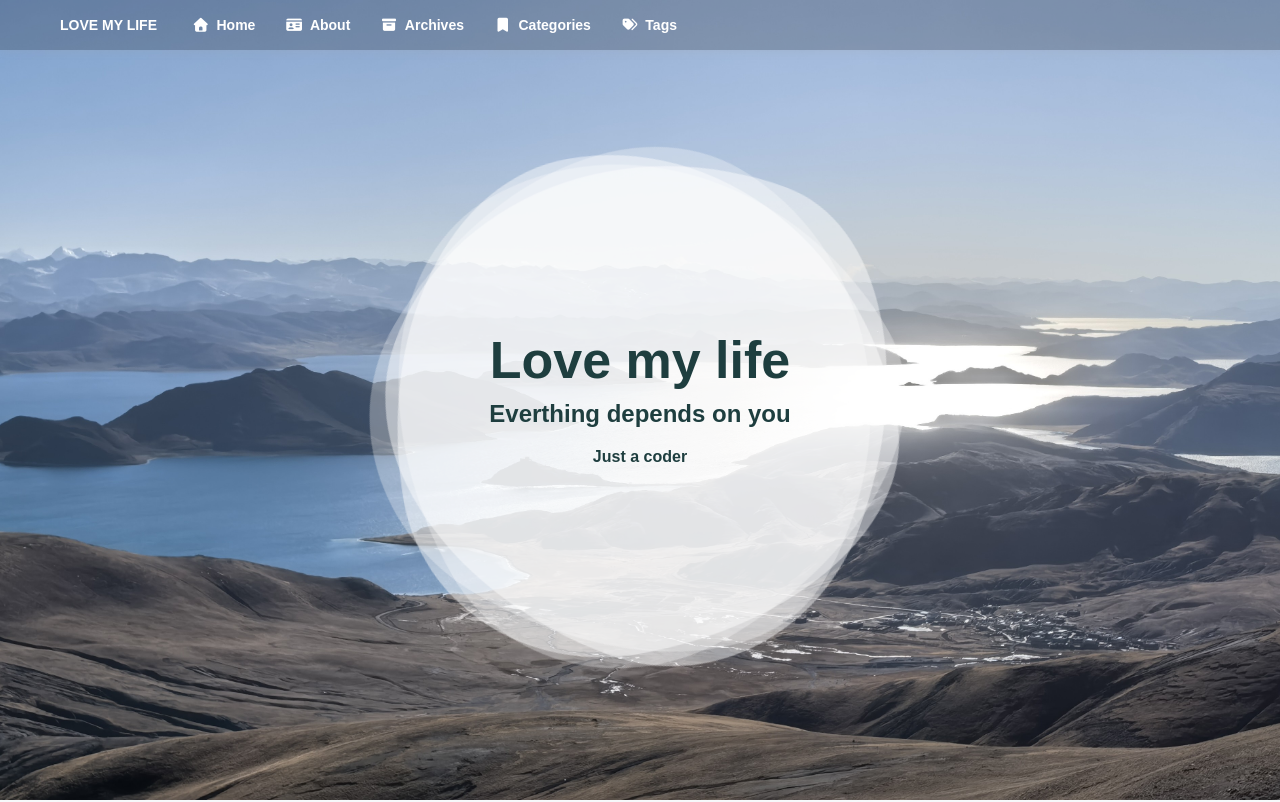
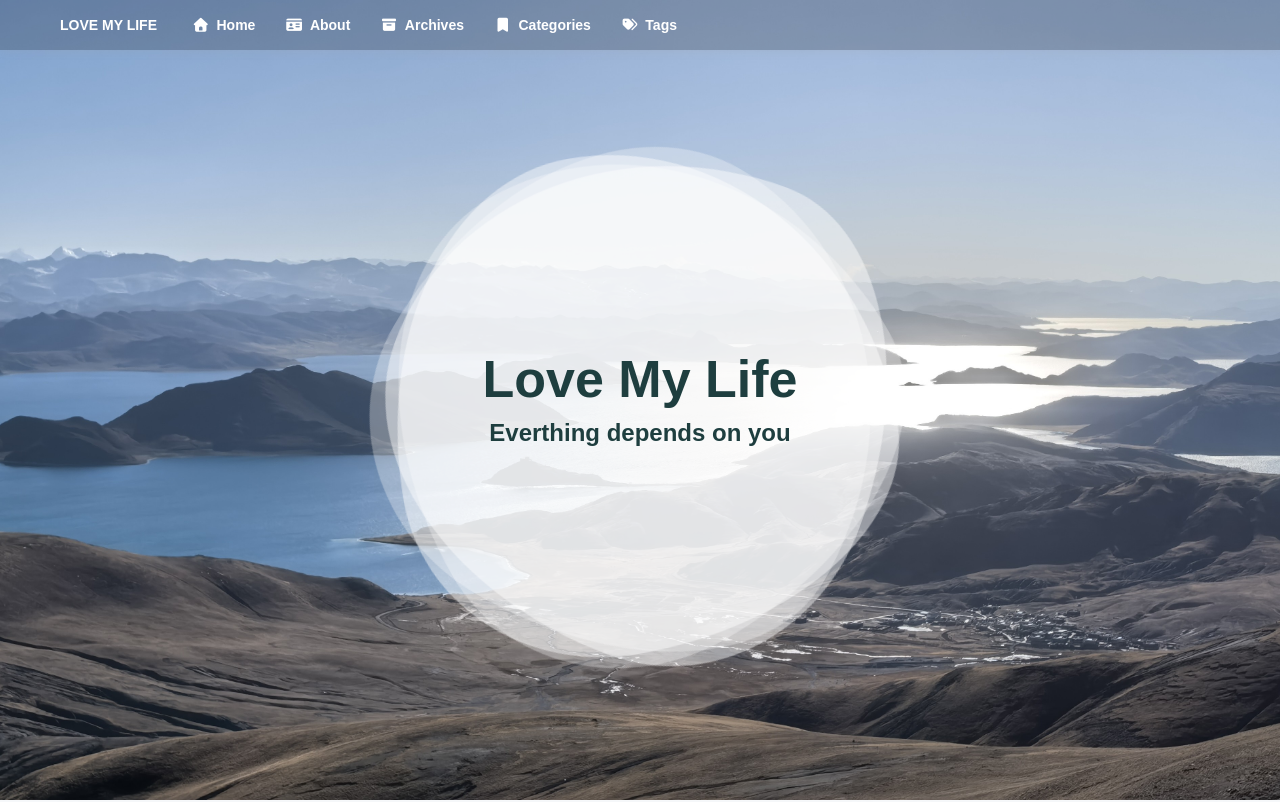
Before and after one commit to Huo-yang/Huo-yang.github.io, a plain HTML site: page index.html in a window 1280 px wide. Shown: the top 802 px of the page. Drawn offline with nearby package versions, Linux system fonts and the light colour scheme; a script that the page names is missing; a web font is replaced by a local one.

Commit message:
Site updated: 2025-06-21 19:05:17

```diff
--- a/index.html
+++ b/index.html
@@ -3,9 +3,9 @@
 <html lang="">
 <head>
     <meta charset="utf-8" />
-    <title>Love my life</title>
+    <title>Love My Life</title>
     <meta name="author" content="Yang Huo" />
-    <meta name="description" content="Just a coder" />
+    <meta name="description" content="" />
     <meta name="keywords" content="" />
     <meta
         name="viewport"
@@ -165,9 +165,9 @@
         <span class="loop"></span>
         <span class="info">
             <div class="wrap">
-                <h1>Love my life</h1>
+                <h1>Love My Life</h1>
                 <h3>Everthing depends on you</h3>
-                <h5>Just a coder</h5>
+                <h5></h5>
             </div>
         </span>
     </div>
@@ -267,7 +267,7 @@
     <div id="footer-wrap">
         <div>
             &copy;
-            2022 - 2025 Love my life
+            2022 - 2025 Love My Life
             <span id="footer-icon">
                 <i class="fa-solid fa-font-awesome fa-fw"></i>
             </span>
```
Also changed, not shown: 2025/06/20/hello-world/index.html (+3 -3 lines), archives/2025/06/index.html (+3 -3 lines), archives/2025/index.html (+3 -3 lines), archives/index.html (+3 -3 lines).
